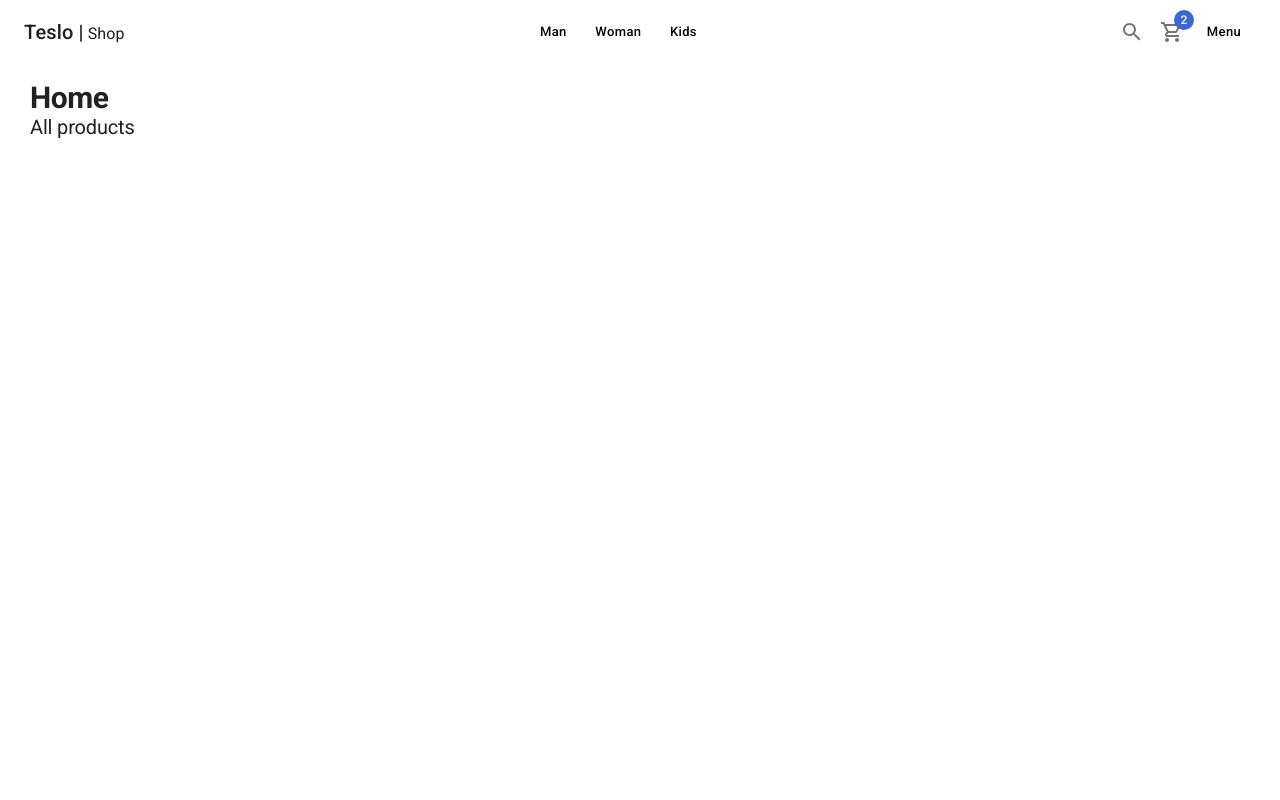
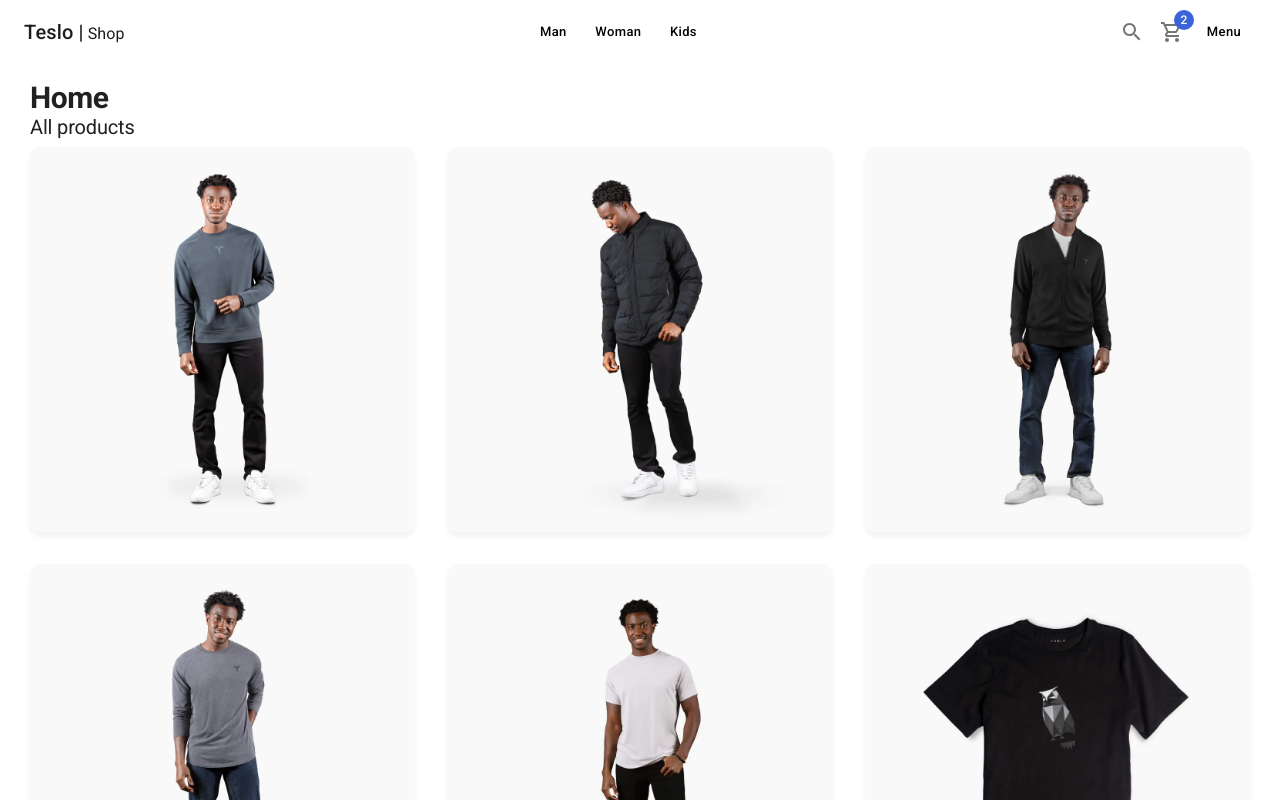
Before and after one commit to galeonn321/Teslo-Website, a Next.js app: page / in a window 1280 px wide. Shown: the top 800 px of the page. Built offline with nearby package versions, Linux system fonts and the light colour scheme.

Commit message:
fetch data images into home page

```diff
--- a/pages/index.tsx
+++ b/pages/index.tsx
@@ -1,15 +1,35 @@
-import type { NextPage } from 'next'
-import { ShopLayout } from '../components/layouts';
-import Typography from '@mui/material/Typography';
-
+import type { NextPage } from "next";
+import { ShopLayout } from "../components/layouts";
+import Typography from "@mui/material/Typography";
+import { Card, CardActionArea, CardMedia, Grid } from "@mui/material";
+import { initialData } from "../database/products";
 
 const Home: NextPage = () => {
   return (
-    <ShopLayout title={'Teslo-Shop -- HOME'} pageDescription={'Find your best products here at Teslo'}>
-      <Typography variant='h1' component='h1'>Home</Typography>
-      <Typography variant='h2' sx={{mb:1}}>All products</Typography>
+    <ShopLayout
+      title={"Teslo-Shop -- HOME"}
+      pageDescription={"Find your best products here at Teslo"}
+    >
+      <Typography variant="h1" component="h1">
+        Home
+      </Typography>
+      <Typography variant="h2" sx={{ mb: 1 }}>
+        All products
+      </Typography>
+
+      <Grid container spacing={4}>
+        {initialData.products.map((product) => (
+          <Grid item xs={6} sm={4} key={product.slug}>
+            <Card>
+              <CardActionArea>
+                <CardMedia component='img' image={`products/${product.images[0]}`} alt={product.title}/>
+              </CardActionArea>
+            </Card>
+          </Grid>
+        ))}
+      </Grid>
     </ShopLayout>
-  )
-}
+  );
+};
 
-export default Home
+export default Home;
```
